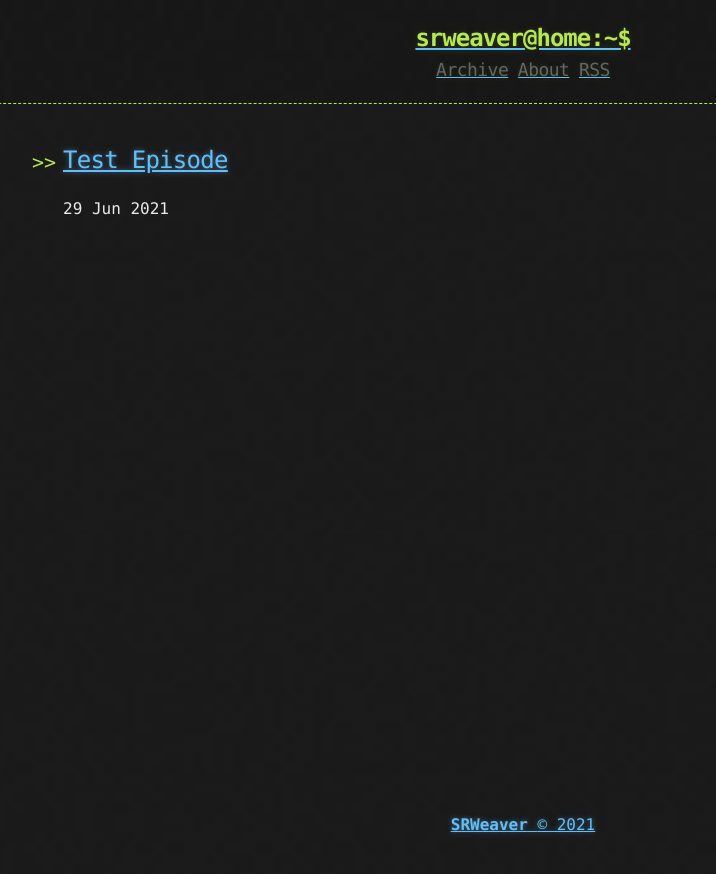
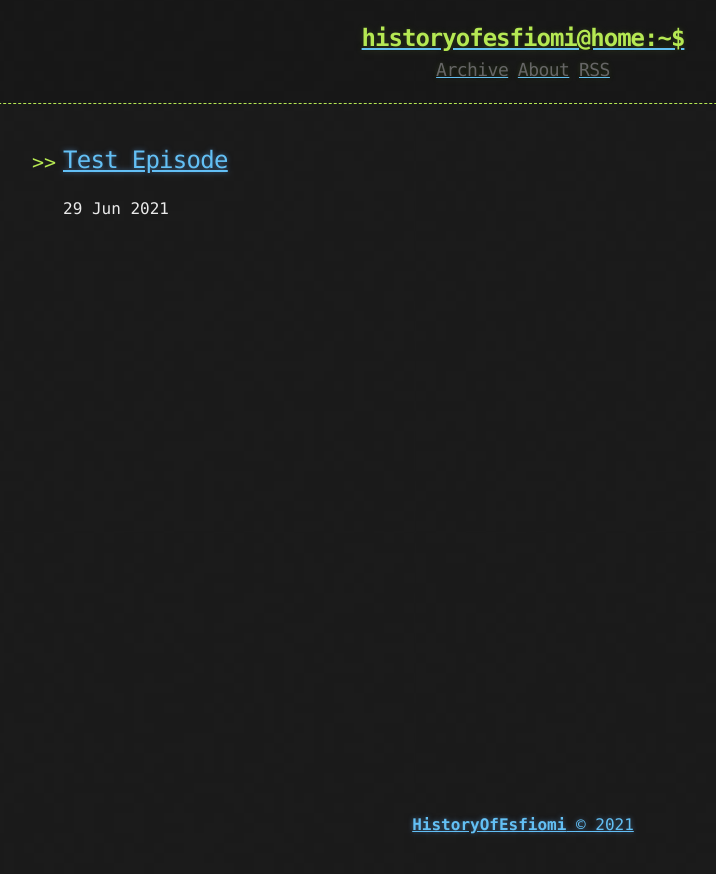
Before and after one commit to LWFlouisa/HistoryOfEsfiomiPodcast, a Jekyll site: the page built from index.html, in a window 1280 px wide. Shown: the top 874 px of the page, without its empty margins (117-833 px from the left). Built offline with Jekyll 4.4.1, drawn with Linux system fonts in a browser that asks for light colours; the list of posts is cut into pages by our own code.

Commit message:
Update _config.yml

```diff
--- a/_config.yml
+++ b/_config.yml
@@ -28,5 +28,5 @@ plugins:
   - jekyll-sitemap
 
 # Custom variables
-owner : "SRWeaver"
+owner : "HistoryOfEsfiomi"
 year : "2020"
```
